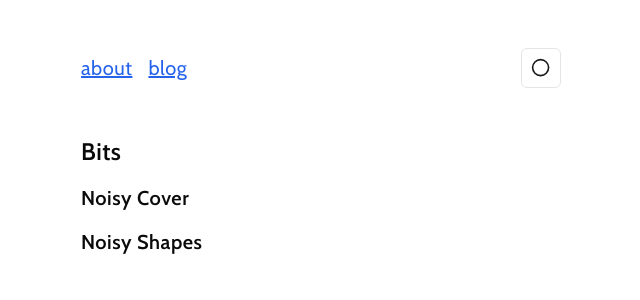
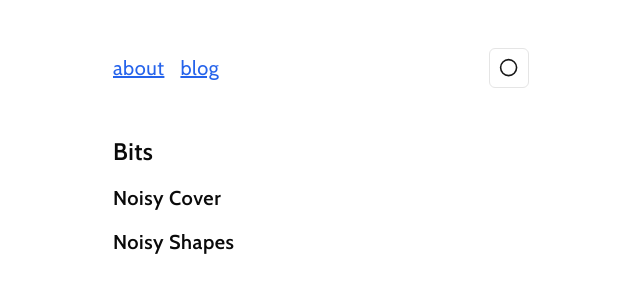
Before and after one commit to bolander72/boland.co, a Next.js app: page /bits in a window 1280 px wide. Shown: the top 300 px of the page, without its empty margins (319-959 px from the left). Built offline with nearby package versions, Linux system fonts and the light colour scheme.

Commit message:
Update page column width

```diff
--- a/app/layout.tsx
+++ b/app/layout.tsx
@@ -31,7 +31,7 @@ export default function RootLayout({
         >
           <>
             <Nav />
-            <main className='mx-auto max-w-lg px-4'>{children}</main>
+            <main className='mx-auto max-w-md px-4'>{children}</main>
           </>
         </Providers>
         <Analytics />
--- a/components/nav.tsx
+++ b/components/nav.tsx
@@ -3,7 +3,7 @@ import { ModeToggle } from './mode-toggle'
 
 export function Nav() {
   return (
-    <nav className='mx-auto my-12 max-w-lg px-4'>
+    <nav className='mx-auto my-12 max-w-md px-4'>
       <div className='flex w-full items-center justify-between'>
         <div className='space-x-4'>
           <Link href='/' className='text-blue-600 underline dark:text-blue-500'>
```
